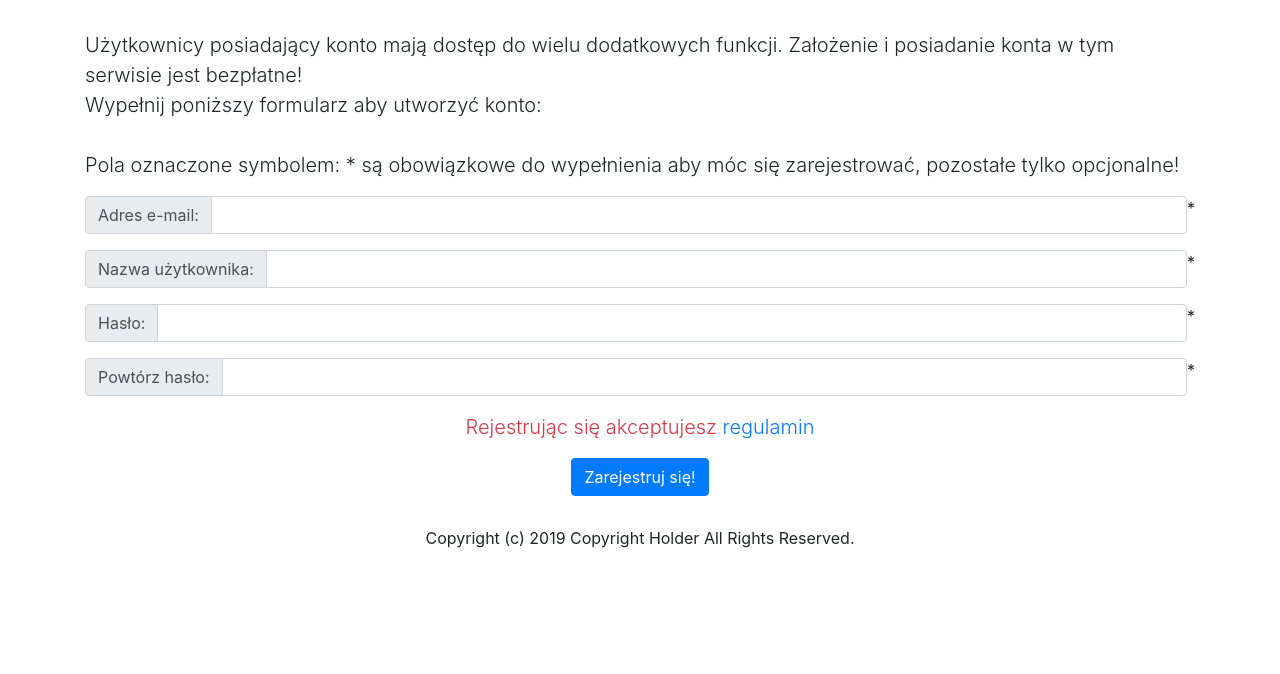
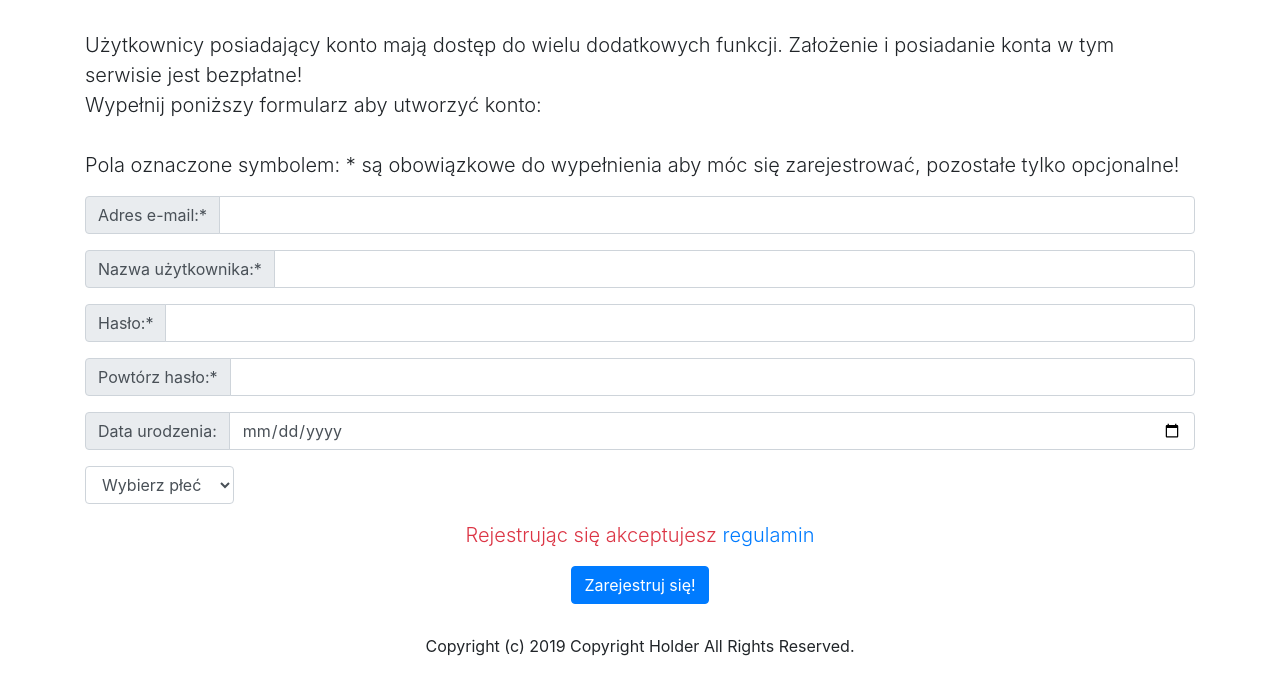
Before and after one commit to klimek00/JSCI, a PHP site: page /register.php in a window 1280 px wide. Shown: the part 156-830 px from the top of the page. Before the commit the page ends 704 px from the top, so only its background shows below. Run offline with PHP 8.4, Linux system fonts and the light colour scheme; some libraries are stand-ins or nearby versions.

Commit message:
Update register.php

```diff
--- a/pai-projekt/register.php
+++ b/pai-projekt/register.php
@@ -15,37 +15,54 @@
               Wypełnij poniższy formularz aby utworzyć konto: <br><br>
                 Pola oznaczone symbolem: * są obowiązkowe do wypełnienia aby móc się zarejestrować, pozostałe tylko opcjonalne!
           </p>
-      <form>
+      <form method='post'>
           <div class="input-group mb-3">
                 <div class="input-group-prepend">
-                    <span class="input-group-text">Adres e-mail: </span>
+                    <span class="input-group-text">Adres e-mail:* </span>
                 </div>
-              <input type="email" class="form-control" id="mail" required>*
+              <input type="email" class="form-control" name="mail" id="mail" required>
           </div>
 
           <div class="input-group mb-3">
                 <div class="input-group-prepend">
-                    <span class="input-group-text">Nazwa użytkownika: </span>
+                    <span class="input-group-text">Nazwa użytkownika:* </span>
                 </div>
-              <input type="text" class="form-control" id="login" required>*
+              <input type="text" class="form-control" name="login" id="login" required>
           </div>
 
           <div class="input-group mb-3">
                 <div class="input-group-prepend">
-                    <span class="input-group-text">Hasło: </span>
+                    <span class="input-group-text">Hasło:* </span>
                 </div>
-              <input type="password" class="form-control" id="login" required>*
+              <input type="password" class="form-control" name="passwd" id="passwd" required>
           </div>
 
           <div class="input-group mb-3">
                 <div class="input-group-prepend">
-                    <span class="input-group-text">Powtórz hasło: </span>
+                    <span class="input-group-text">Powtórz hasło:* </span>
                 </div>
-              <input type="password" class="form-control" id="login" required>*
+              <input type="password" class="form-control" name="passwdCheck" id="passwdCheck" required>
           </div>
 
+          <div class="input-group mb-3">
+                <div class="input-group-prepend">
+                    <span class="input-group-text">Data urodzenia: </span>
+                </div>
+              <input type="date" class="form-control" name="age" id="age">
+          </div>
 
-          <p class="lead text-danger text-center">Rejestrując się akceptujesz <a href="regulamin.html"> regulamin </a> </p>
+          <div class="input-group mb-3">
+                <div class="input-group-prepend">
+                    <select class="form-control" name="gender">
+                        <option value="--">Wybierz płeć</option>
+                        <option value="women">Kobieta</option>
+                        <option value="men">Mężczyzna</option>
+                        <option value="what">Rasa do gazu</option>
+                    </select>
+                </div>
+          </div>
+
+          <p class="lead text-danger text-center">Rejestrując się akceptujesz <a href="reg.html"> regulamin </a> </p>
           <div class="text-center">
               <button type="submit" class="btn btn-primary">Zarejestruj się!</button>
           </div>
```
